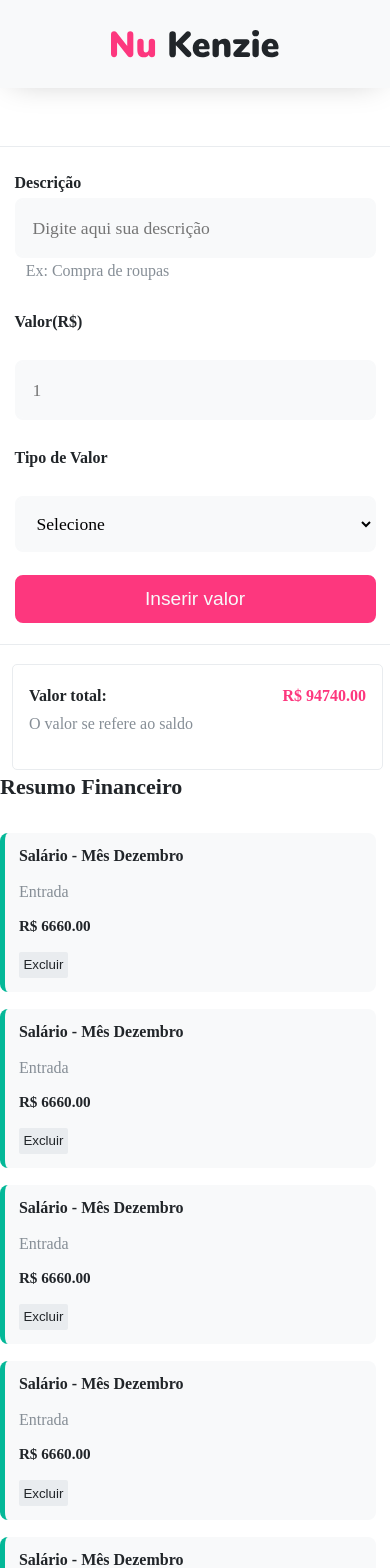
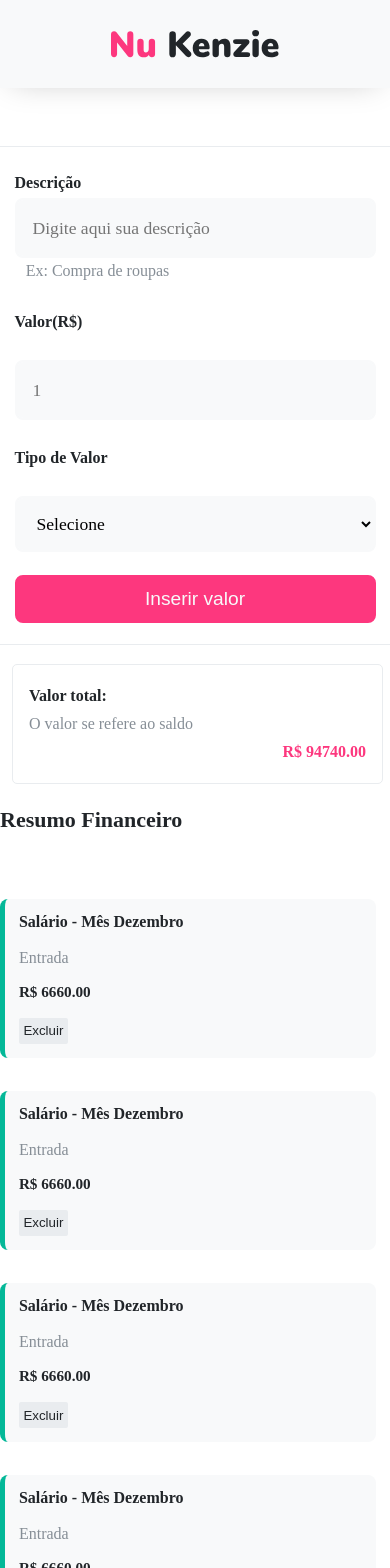
Before and after one commit to JokerMSD/Project-FundFortress, a React (Vite) app: page / in a window 390 px wide. Shown: the top 1568 px of the page. Built offline with nearby package versions, Linux system fonts and the light colour scheme; a web font is replaced by a local one.

Commit message:
update src/styles/index.scss

```diff
--- a/src/styles/index.scss
+++ b/src/styles/index.scss
@@ -29,19 +29,20 @@ main {
   border-radius: 0.5rem;
   background: var(--grey-1);
 }
-.financeListTitle{
+.financeListTitle {
+  margin-top: 1.2rem;
   margin-bottom: 1.81rem;
 }
-.formSmall{
+.formSmall {
   margin-left: 0.7rem;
 }
-.btnForm{
+.btnForm {
   font-size: 1.2rem;
 }
-.positive{
+.positive {
   border-left: 0.3125rem solid var(--brand-3);
 }
-.negative{
+.negative {
   border-left: 0.3125rem solid var(--grey-2);
 }
 .totalvalue {
@@ -59,17 +60,18 @@ border-left: 0.3125rem solid var(--brand-3);
   padding: 1rem;
   margin-top: 1.19rem;
   border-radius: 0.3125rem;
+  margin-right: 1.5rem;
 }
-.ptext{
+.ptext {
   margin: 0;
 }
 .totalvalue {
   text-align: end;
 }
-.financeList {
-  height: 100%;
-  margin-left: 1.06rem;
-  margin-top: 1.19rem;
+.financeLi {
+  display: flex;
+  flex-direction: column;
+  gap: 1rem;
 }
 .financeUl {
   display: flex;
@@ -86,7 +88,7 @@ border-left: 0.3125rem solid var(--brand-3);
   margin-left: 0.87rem;
   margin-bottom: 0;
 }
-.pCardValue{
+.pCardValue {
   margin-right: 0.87rem;
 }
 .btnCard {
@@ -103,8 +105,11 @@ border-left: 0.3125rem solid var(--brand-3);
     height: 85rem;
   }
   main {
+    display: flex;
     flex-direction: column;
     flex-wrap: nowrap;
+    height: 80rem;
+    max-height: 285rem;
   }
   .card {
     width: 95%;
```
Lines whose indentation alone changed are shown as unchanged.
